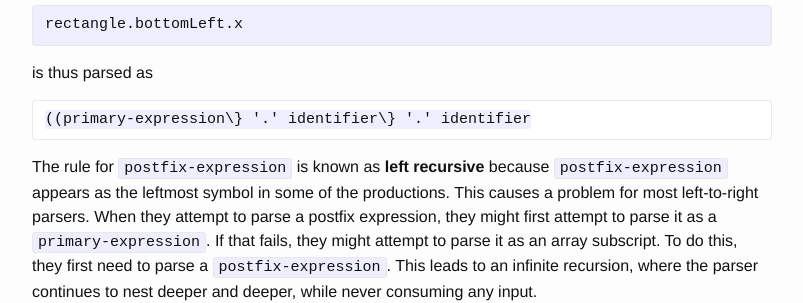
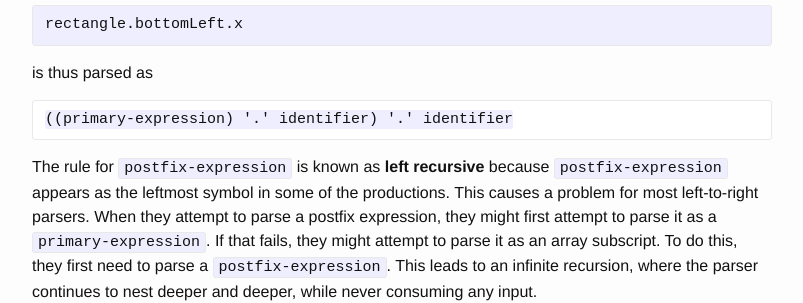
Before and after one commit to joelwilliamson/blog, a Jekyll site: the page built from _posts/2015-02-04-Parsec-Left-Recursion.md, in a window 1280 px wide and 900 px high, scrolled down 388 px. Shown: the part 149-452 px from the top of the window, without its empty margins (238-1041 px from the left). Built offline with Jekyll 4.4.1, drawn with Linux system fonts in a browser that asks for light colours; Markdown is read by kramdown in place of the engine named in the settings.

Commit message:
fixed formatting

```diff
--- a/_posts/2015-02-04-Parsec-Left-Recursion.md
+++ b/_posts/2015-02-04-Parsec-Left-Recursion.md
@@ -25,7 +25,7 @@ rectangle.bottomLeft.x
 
 is thus parsed as
 
-    ((primary-expression\} '.' identifier\} '.' identifier
+    ((primary-expression) '.' identifier) '.' identifier
 
 The rule for `postfix-expression` is known as **left recursive** because
 `postfix-expression` appears as the leftmost symbol in some of the productions.
```
